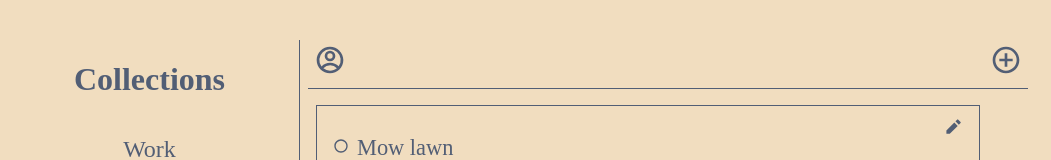
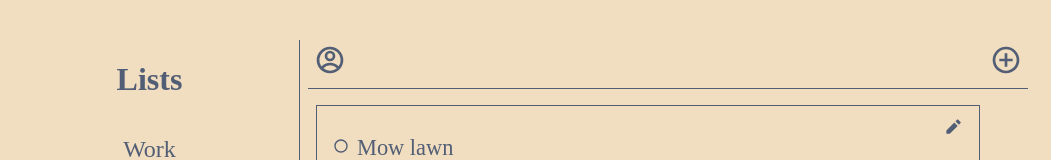
Before and after one commit to zach28attack/TodoList, a React (Vite) app in the folder client/: page / in a window 1280 px wide. Shown: the top 160 px of the page, without its empty margins (40-1091 px from the left). Built offline with nearby package versions, Linux system fonts and the light colour scheme.

Commit message:
change title of collections

```diff
--- a/client/src/components/Collections.jsx
+++ b/client/src/components/Collections.jsx
@@ -5,7 +5,7 @@ function Collections() {
   let collections = ["Work", "Home", "Hobby", "Health"];
   return (
     <div className={Class.border}>
-      <h1 className={Class.header}>Collections</h1>
+      <h1 className={Class.header}>Lists</h1>
       {collections.map((item) => (
         <Collection title={item} key={item} />
       ))}
```
